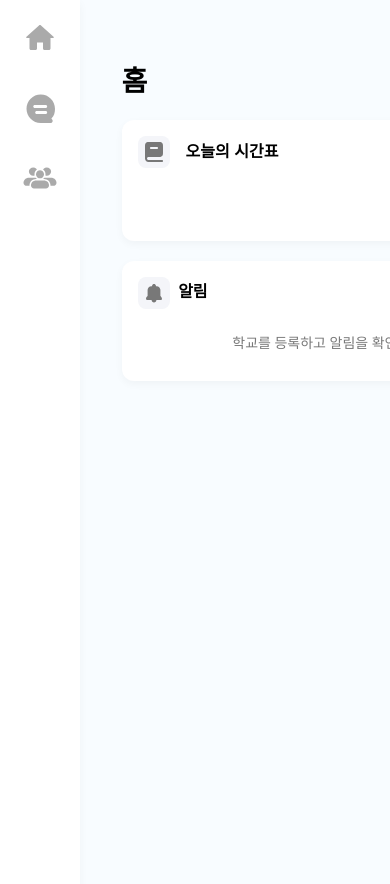
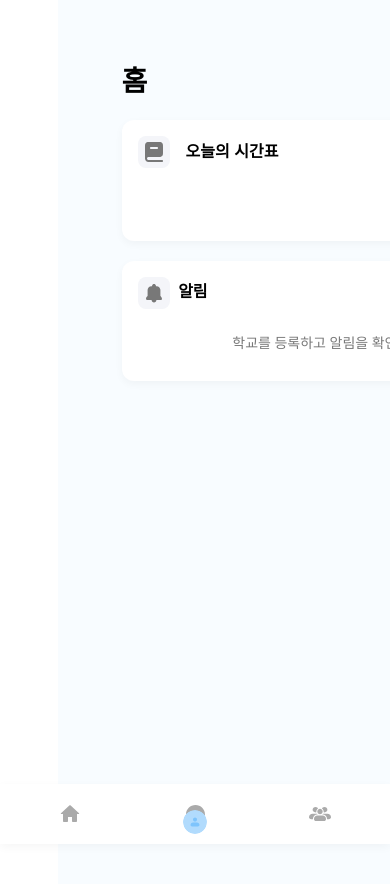
Before and after one commit to apeun-gidaechi/seugi-desktop, a React (Vite) app: page /unhome in a window 390 px wide. Shown: the top 884 px of the page. Built offline with nearby package versions, Linux system fonts and the light colour scheme; no server answers; the HTML template or start-up script is replaced by a standard one.

Commit message:
design : 사이드바, 네브 바 반응형

```diff
--- a/src/components/Navbar/Navbar.style.ts
+++ b/src/components/Navbar/Navbar.style.ts
@@ -5,7 +5,7 @@ export const SideBarMenu = styled.div`
     position: absolute;
     display: flex;
     width: 80px;
-    height: 1020px;
+    height: 100vh;
     padding: 8px 0px;
     flex-direction: column;
     justify-content: flex-start;
@@ -13,7 +13,17 @@ export const SideBarMenu = styled.div`
     background: #FFF;
     box-shadow: 0px 3px 9px 0px rgba(0, 0, 0, 0.04);
     z-index: 1;
-`
+
+    @media (max-width: 768px) {
+        width: 100%;
+        height: 60px;
+        flex-direction: row;
+        justify-content: space-around;
+        padding: 0 8px;
+        position: fixed;
+        bottom: 0;
+    }
+`;
 
 export const SideBarButton = styled.button<{ $isSelected: boolean }>`
     background: none;
@@ -28,12 +38,15 @@ export const SideBarButton = styled.button<{ $isSelected: boolean }>`
     margin-bottom: 10px;
     position: relative;
     outline: none;
+
     &:focus {
         outline: none;
     }
+
     &:last-child {
         margin-bottom: 0;
     }
+
     &::before {
         content: '';
         position: absolute;
@@ -42,13 +55,30 @@ export const SideBarButton = styled.button<{ $isSelected: boolean }>`
         height: 100%;
         background: ${props => props.$isSelected ? `url(${SelectBar}) no-repeat center` : 'none'};
     }
-`
 
+    @media (max-width: 768px) {
+        width: 60px;
+        height: 100%;
+        margin-bottom: 0;
+
+        &::before {
+            left: auto;
+            top: 0;
+            width: 100%;
+            height: 4px;
+        }
+    }
+`;
 
 export const SideBarImage = styled.img`
     width: 36px;
     height: 36px;
-`
+
+    @media (max-width: 768px) {
+        width: 24px;
+        height: 24px;
+    }
+`;
 
 export const SideAvatarImgWrap = styled.div`
     margin-top: auto;
@@ -56,9 +86,22 @@ export const SideAvatarImgWrap = styled.div`
     justify-content: center;
     align-items: center;
     width: 100%;
-`
+    padding-bottom: 20px;
 
+    @media (max-width: 768px) {
+        margin-top: 0;
+        padding-bottom: 0;
+        position: absolute;
+        bottom: 10px;
+    }
+`;
 
 export const SideAvatarImg = styled.img`
-    margin-bottom: 50px;
-`
+    width: 36px;
+    height: 36px;
+
+    @media (max-width: 768px) {
+        width: 24px;
+        height: 24px;
+    }
+`;
--- a/src/components/Navbar/Navbar.tsx
+++ b/src/components/Navbar/Navbar.tsx
@@ -1,4 +1,4 @@
-import React, { useState, useEffect } from 'react'
+import React, { useState, useEffect } from 'react';
 import { useNavigate } from 'react-router-dom';
 import axios from 'axios';
 import * as S from "@/components/Navbar/Navbar.style";
@@ -15,11 +15,6 @@ import SelectHome from "@/assets/image/sidebar/slecthome.svg";
 import SelectChat from "@/assets/image/sidebar/selectchat.svg";
 import SelectChats from "@/assets/image/sidebar/selectgroup.svg";
 import SelectBell from "@/assets/image/sidebar/selectbell.svg";
-
-interface SendMessageProps {
-    chatRoom: string;
-    currentUser: string;
-}
 
 type SelectedButton = "home" | "chat" | "chats" | "bell" | null;
 
@@ -49,7 +44,6 @@ const Navbar = () => {
     }, [chatRooms]);
 
     return (
-    <div>
         <S.SideBarMenu>
             <S.SideBarButton
                 onClick={() => handleButtonClick("home", "/home")}
@@ -69,10 +63,11 @@ const Navbar = () => {
             >
                 <S.SideBarImage src={selected === "chats" ? SelectChats : Chats} />
             </S.SideBarButton>
+            <S.SideAvatarImgWrap>
+                <S.SideAvatarImg src={AvatarImg} />
+            </S.SideAvatarImgWrap>
         </S.SideBarMenu>
-    </div>
-
-  )
+    );
 }
 
-export default Navbar
+export default Navbar;
--- a/src/components/sidebar/sidebar.style.ts
+++ b/src/components/sidebar/sidebar.style.ts
@@ -2,18 +2,31 @@ import styled from "styled-components";
 
 export const SideBarChat = styled.div`
   display: flex;
+  flex-direction: column;
   width: 320px;
-    height: 840px;
+  height: 100%;
   padding: 8px 0px;
-    flex-direction: column;
   background: #FFF;
   margin-left: 80px;
   box-shadow: 0px 3px 9px 0px rgba(0, 0, 0, 0.04);
-`
+  overflow-y: auto;
+
+  @media (max-width: 768px) {
+    width: 100%;
+    margin-left: 0;
+  }
+`;
 
 export const ChatingPage = styled.div`
   display: flex;
-`
+  height: 100vh;
+  overflow: hidden;
+
+  @media (max-width: 768px) {
+    flex-direction: column;
+    height: auto;
+  }
+`;
 
 export const SideFinder = styled.div`
   display: flex;
@@ -23,7 +36,13 @@ export const SideFinder = styled.div`
   border-radius: 12px;
   border: 1px solid #E6E6E6;
   background: #FFF;
-`
+
+  @media (max-width: 768px) {
+    width: calc(100% - 24px);
+    margin-left: 12px;
+    margin-right: 12px;
+  }
+`;
 
 export const FindChatingRoom = styled.input`
   border: none;
@@ -43,16 +62,21 @@ export const FindChatingRoom = styled.input`
   &:focus {
     color: black;
   }
-`
+
+  @media (max-width: 768px) {
+    width: calc(100% - 32px);
+    margin-left: 16px;
+    margin-right: 16px;
+  }
+`;
 
 export const PlusButtonImg = styled.img`
   width: 26.667px;
   height: 26.667px;
-`
+`;
 
 export const SearchIcon = styled.img`
-
-`
+`;
 
 export const PlusButton = styled.button`
   background: none;
@@ -62,12 +86,22 @@ export const PlusButton = styled.button`
   margin-left: 282px;
   margin-top: 10px;
   z-index: 10;
-`
+
+  @media (max-width: 768px) {
+    margin-left: calc(100% - 38px);
+  }
+`;
 
 export const ChatRoomList = styled.div`
   margin-top: 10px;
   display: flex;
   flex-direction: column;
+  flex-grow: 1;
+  overflow-y: auto;
+
+  @media (max-width: 768px) {
+    margin-top: 20px;
+  }
 `;
 
 export const ChatRoom = styled.div`
@@ -88,7 +122,6 @@ export const ChatRoom = styled.div`
   font-style: normal;
   font-weight: 600;
   line-height: 130%; /* 20.8px */
-
 `;
 
 export const ChatRoomAvatar = styled.img`
@@ -99,4 +132,4 @@ export const ChatRoomAvatar = styled.img`
 
 export const ChatRoomAvatarWrap = styled.div`
   padding-right: 16px;
-`
+`;
```
Lines whose indentation alone changed are shown as unchanged.
